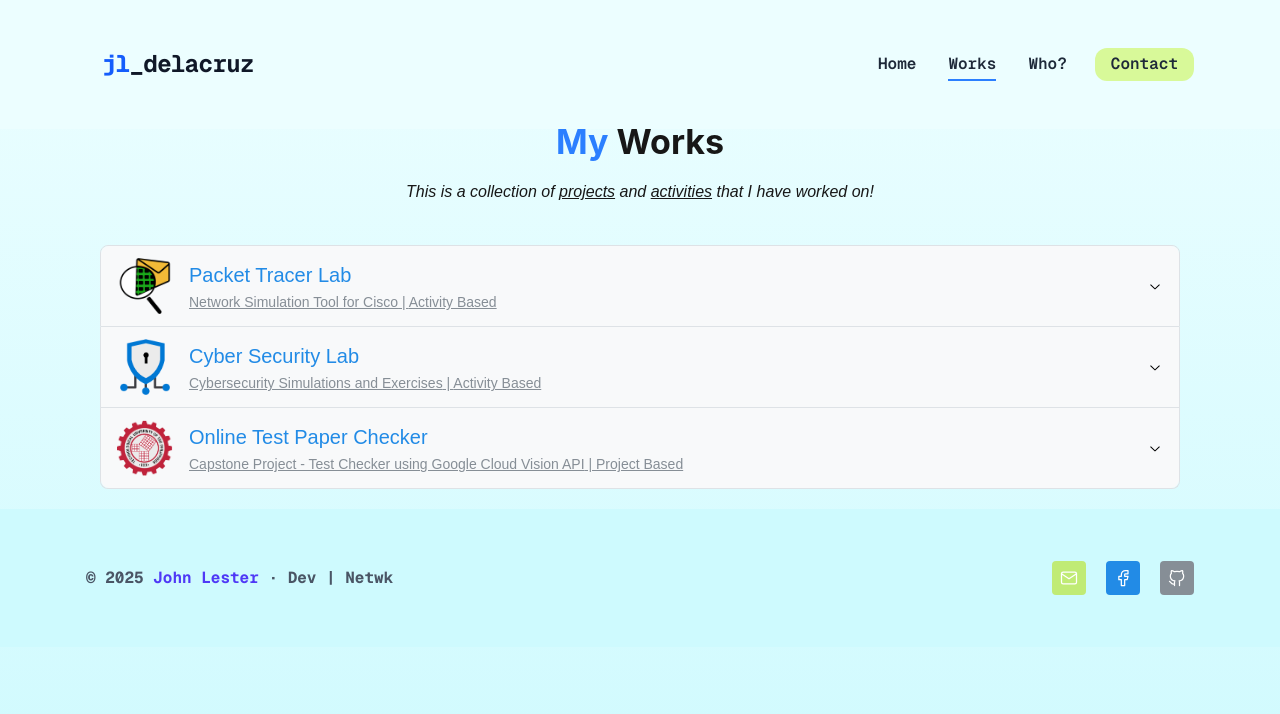
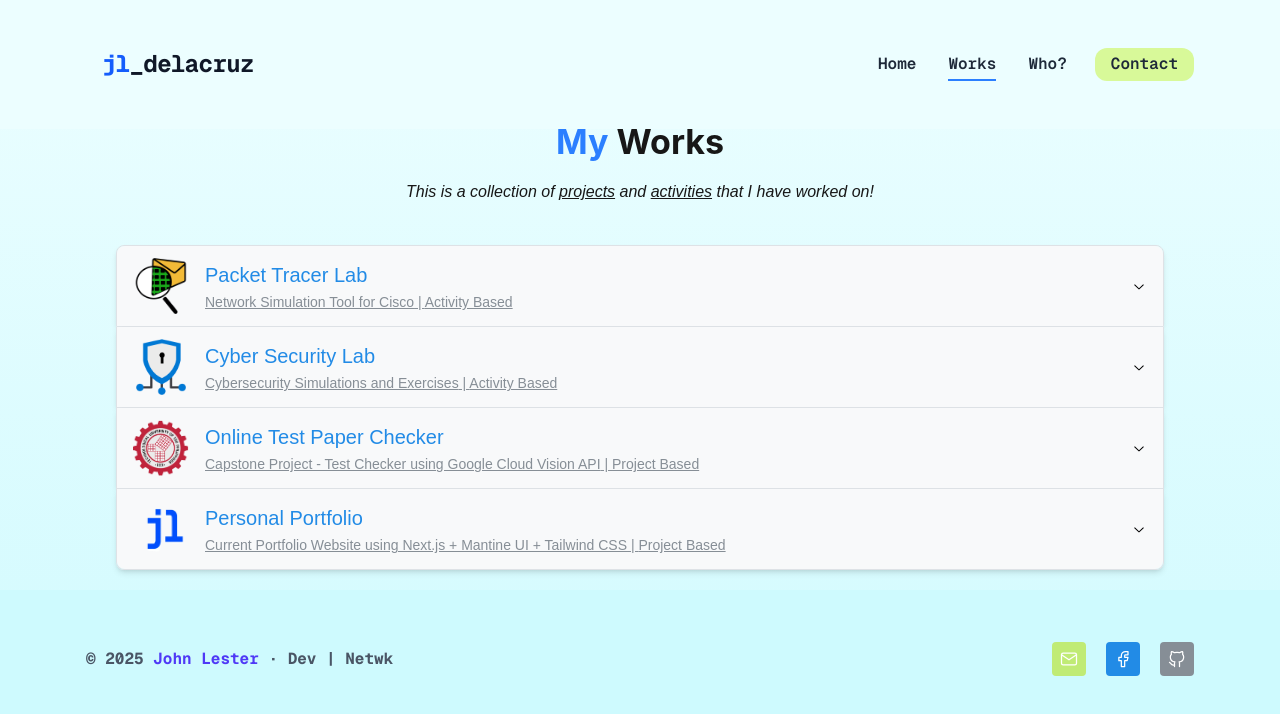
Before and after one commit to jldelakwaa/portfolio, a Next.js app: page /projects in a window 1280 px wide. Shown: the top 714 px of the page. Built offline with nearby package versions, Linux system fonts and the light colour scheme.

Commit message:
add portfolio as project

```diff
--- a/src/app/_components/projects/accordion.tsx
+++ b/src/app/_components/projects/accordion.tsx
@@ -33,7 +33,7 @@ function AccordionLabel({ label, image, description, type }: AccordionLabelProps
 
 export default function MyProjects() {
     const items = Project_list.map((item) => (
-        <Accordion.Item value={item.id.toString()} key={item.label}>
+        <Accordion.Item value={item.id.toString()} key={item.label} className="shadow-md mx-4 ">
             <Accordion.Control aria-label={item.label} bg="#f8f9fa">
                 <AccordionLabel {...item} />
             </Accordion.Control>
--- a/src/app/_data/projectData.ts
+++ b/src/app/_data/projectData.ts
@@ -81,6 +81,29 @@ const Project_list: Project[] = [
     ],
     github: 'https://github.com/jldelakwaa/Capstone-AutoChecker',
   },
+  {
+    id: 99,
+    image: '/projects/portfolio/portfolio.png',
+    label: 'Personal Portfolio',
+    description: 'Current Portfolio Website using Next.js + Mantine UI + Tailwind CSS',
+    content: "This personal portfolio website showcases my skills, projects, and experiences as a software developer and network operations specialist. Built with Next.js for server-side rendering and optimized performance, the site features a clean and modern design using Mantine UI components combined with Tailwind CSS for custom styling. It includes sections for my bio, project highlights, and contact information, providing visitors with an engaging overview of my professional background. The portfolio is fully responsive, ensuring a seamless experience across devices, and is deployed on Vercel for fast and reliable access. This project demonstrates my proficiency in modern web development technologies and my ability to create visually appealing and functional web applications.",
+    link: 'https://portfolio-taupe-eight-38.vercel.app/',
+    preview: '/projects/portfolio/preview.png',
+    type: 'project',
+    skills: [
+      'Next.js',
+      'TypeScript',
+      'React',
+      'Tailwind CSS',
+      'Mantine UI',
+      'HTML',
+      'CSS',
+      'JavaScript',
+      'node.js',
+      'Vercel',
+    ],
+    github: 'https://github.com/jldelakwaa/portfolio',
+  },
 ];
 
 export { Project_list };
```
Also changed, not shown: public/projects/portfolio/portfolio.png (added), public/projects/portfolio/preview.png (added).
